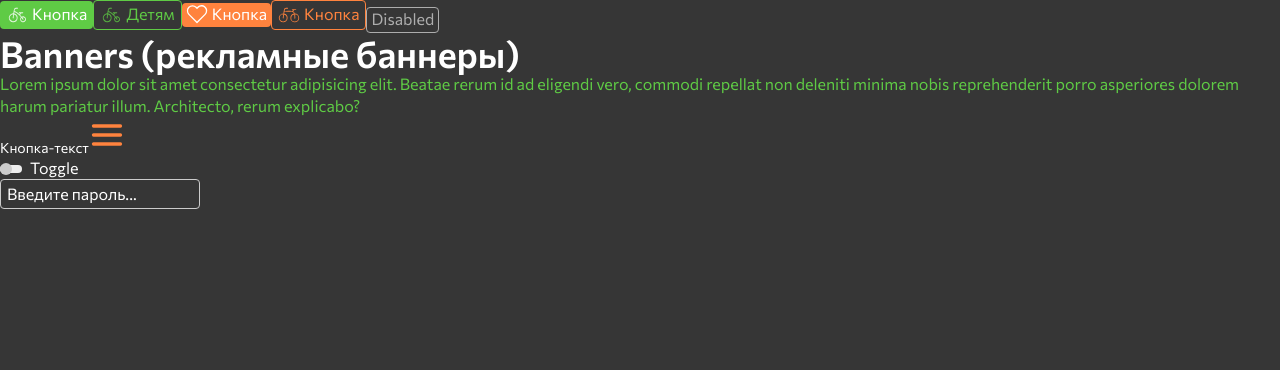
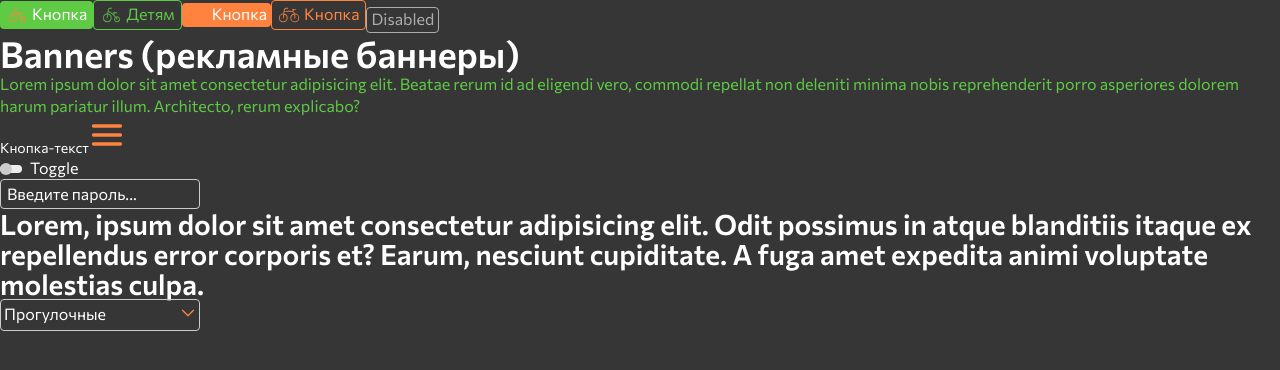
Before and after one commit to TatyanaNem/velik-shop, a React (Vite) app: page / in a window 1280 px wide. Shown: the top 370 px of the page. Built offline with nearby package versions, Linux system fonts and the light colour scheme.

Commit message:
added select component

```diff
--- a/src/App.tsx
+++ b/src/App.tsx
@@ -2,6 +2,7 @@ import { Button } from "./components/Button"
 import { Icon, IconSize } from "./components/Icon";
 import { IconButton } from "./components/icon-button";
 import { Input } from "./components/input";
+import { Select } from "./components/select";
 import { TextButton, TextButtonSize } from "./components/text-button";
 import Toggle from "./components/toggle";
 import {Typography, TypographyVariant} from './components/Typography'
@@ -40,6 +41,14 @@ function App() {
       </IconButton>
       <Toggle label='Toggle'/>
       <Input placeholder='Введите пароль...'/>
+      <Typography as='h2' variant={TypographyVariant.TITLE_2}>
+        Lorem, ipsum dolor sit amet consectetur adipisicing elit. Odit possimus in atque blanditiis itaque ex repellendus error corporis et? Earum, nesciunt cupiditate. A fuga amet expedita animi voluptate molestias culpa.
+      </Typography>
+      <Select label='Выберите тип велосипеда'>
+        <option>Прогулочные</option>
+        <option>Трековые</option>
+        <option>Горные</option>
+      </Select>
     </>
   )
 }
--- a/src/components/Icon.tsx
+++ b/src/components/Icon.tsx
@@ -3,7 +3,7 @@ import { IconName } from "../tokens/icons";
 import { Color } from "../tokens/colors";
 
 type IconProps = {
-color?: Color | 'currentColor'
+color?: Color
 name: IconName
 className?: string
 size: IconSize
@@ -26,7 +26,7 @@ const IconSizeToCSS = {
 };
 
 const StyledIcon = styled.svg.attrs<IconProps>(({color}) => ({
-    color: color || 'currentColor',
+    color: color || Color.ORANGE_30,
     }))`
         ${({name}) => name};
         ${({size}) => IconSizeToCSS[size]};
--- a/src/components/input.tsx
+++ b/src/components/input.tsx
@@ -1,28 +1,15 @@
 import styled from "styled-components";
-import { Radius } from "../tokens/radiuses";
 import { Color } from "../tokens/colors";
 import {InputHTMLAttributes} from "react";
+import { BaseField } from "../helpers/base-input";
 
-const StyledInput = styled.input.attrs<{placeholder?: string}>(({placeholder}) => ({
+const StyledInput = styled(BaseField).attrs<{placeholder?: string}>(({placeholder}) => ({
     placeholder: placeholder || ''
 }))`
     width: 200px;
     height: 30px;
     padding: 2px 6px 4px;
-    font-size: 16px;
-    line-height: 22px;
-    border-radius: ${Radius.RADIUS_4};
-    border: 1px solid ${Color.GRAY_20};
-    outline: none;
     color: ${Color.WHITE};
-
-    &:hover {
-        border-color: ${Color.GREEN_20};
-    }
-
-    &:focus {
-        border-color: ${Color.GREEN_40};
-    }
 
     &::placeholder {
         color: currentColor;
--- /dev/null
+++ b/src/components/select.tsx
@@ -0,0 +1,44 @@
+import styled from "styled-components";
+import { Icon, IconSize } from "./Icon";
+import { IconName } from "../tokens/icons";
+import { SelectHTMLAttributes } from "react";
+import { Color } from "../tokens/colors";
+import { Radius } from "../tokens/radiuses";
+import { BaseField } from "../helpers/base-input";
+
+const StyledSelect = styled(BaseField).attrs({
+    as: 'select'
+})`
+    padding: 3px 22px 5px 3px;
+    width: 100%;
+    color: ${Color.WHITE};
+    appearance: none;
+    border-radius: ${Radius.RADIUS_4};
+    border: 1px solid ${Color.GRAY_20};
+`;
+
+const StyledChevron = styled(Icon).attrs<{name?: IconName, size?: IconSize}>({
+    name: IconName.CHEVRON_DOWN
+})`
+    position: absolute;
+    right: 0;
+    top: 1px;
+    right: 1px;
+    pointer-events: none;
+`;
+
+const StyledWrapper = styled.div`
+    position: relative;
+    width: 200px;
+`;
+
+type SelectProps = SelectHTMLAttributes<HTMLSelectElement> & {
+    label: string
+}
+
+export const Select = ({className, label, children}: SelectProps) => {
+    return <StyledWrapper className={className}>
+        <StyledSelect aria-label={label}>{children}</StyledSelect>
+        <StyledChevron size={IconSize.MEDIUM} />
+    </StyledWrapper>
+}
--- /dev/null
+++ b/src/helpers/base-input.tsx
@@ -0,0 +1,22 @@
+import styled from 'styled-components';
+import { Color } from '../tokens/colors';
+import { Radius } from '../tokens/radiuses';
+
+const StyledBaseField = styled.input`
+  border: 1px solid ${Color.GRAY_20};
+  border-radius: ${Radius.RADIUS_4};
+  font-size: 16px;
+  line-height: 22px;
+  color: ${Color.WHITE};
+  outline: none;
+
+  &:hover {
+    border-color: ${Color.ORANGE_20};
+  }
+
+  &:focus {
+    border-color: ${Color.ORANGE_40};
+  }
+`;
+
+export { StyledBaseField as BaseField };
```
